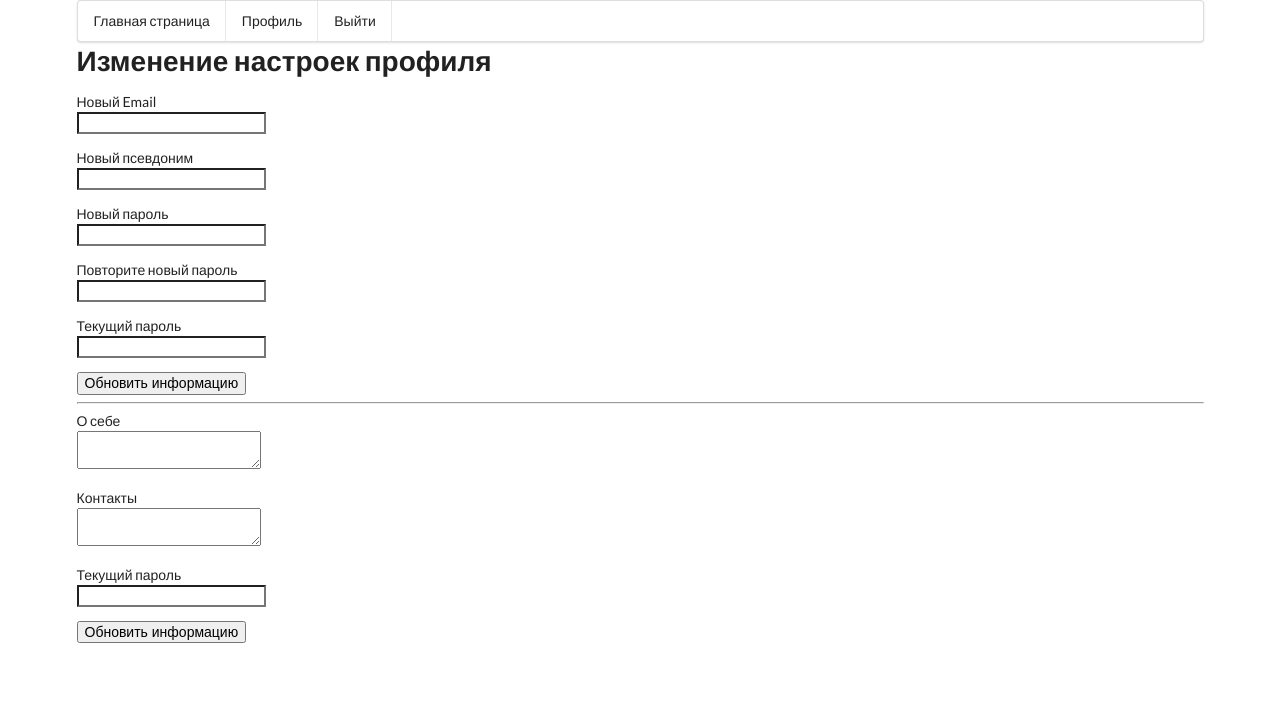
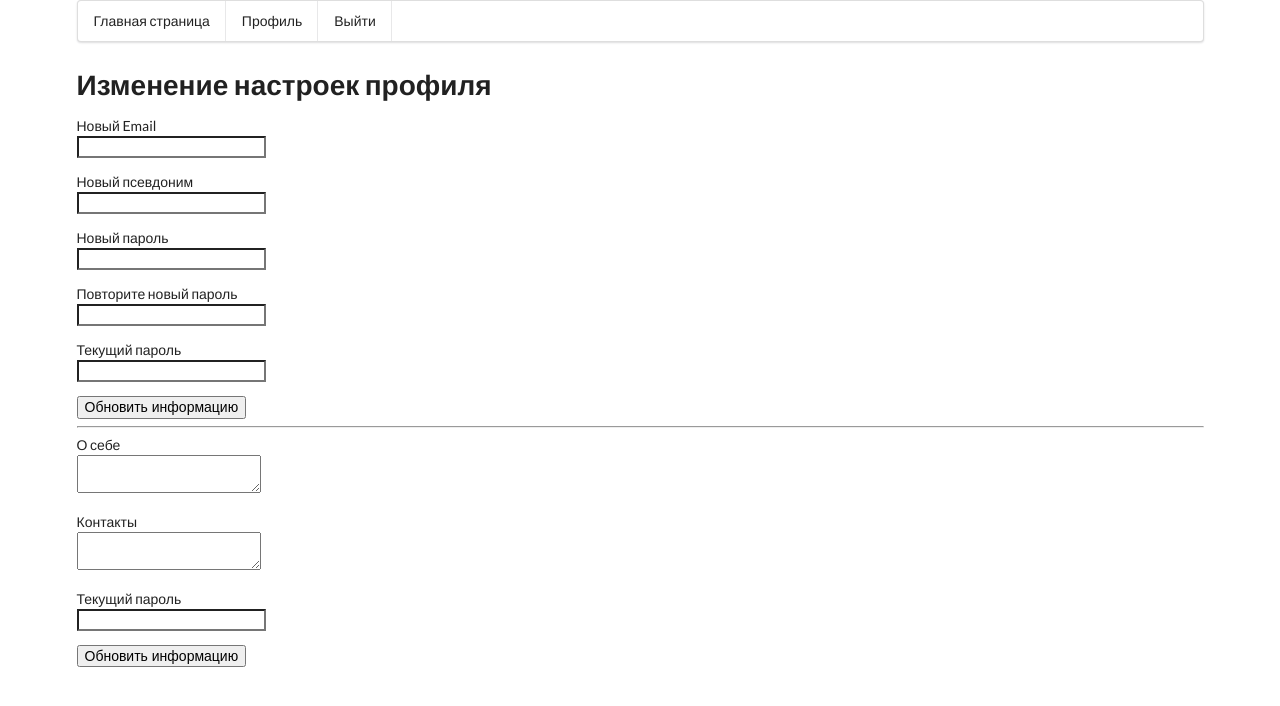
Before and after one commit to QwertygidQ/SpecialHelp, a Flask app: page /edit_profile in a window 1280 px wide. Shown: the top 706 px of the page. Run offline with Flask 2, Linux system fonts and the light colour scheme; the visitor is signed in with stand-in values (Sample User, id 1); data comes from the database, SQL or seed files in the repository; some libraries are stand-ins or nearby versions.

Commit message:
An even better version of base.html

```diff
--- a/app/templates/base.html
+++ b/app/templates/base.html
@@ -23,11 +23,9 @@
 					<a class="item" href="{{ url_for('signup') }}">Зарегистрироваться</a>
 				{% endif %}
 			</div>
-        </div>
 
 			{% with flashes = get_flashed_messages() %}
 				{% if flashes %}
-                <div class="ui container">
 					<div class="ui info message">
 						<div class="header">
 							{% if flashes|length > 1 %}
@@ -42,11 +40,9 @@
 							{% endfor %}
 						</ul>
 					</div>
-                </div>
 				{% endif %}
 			{% endwith %}
 
-        <div class="ui container">
 			{% block content %}{% endblock %}
 		</div>
     </body>
```
Lines whose indentation alone changed are shown as unchanged.
